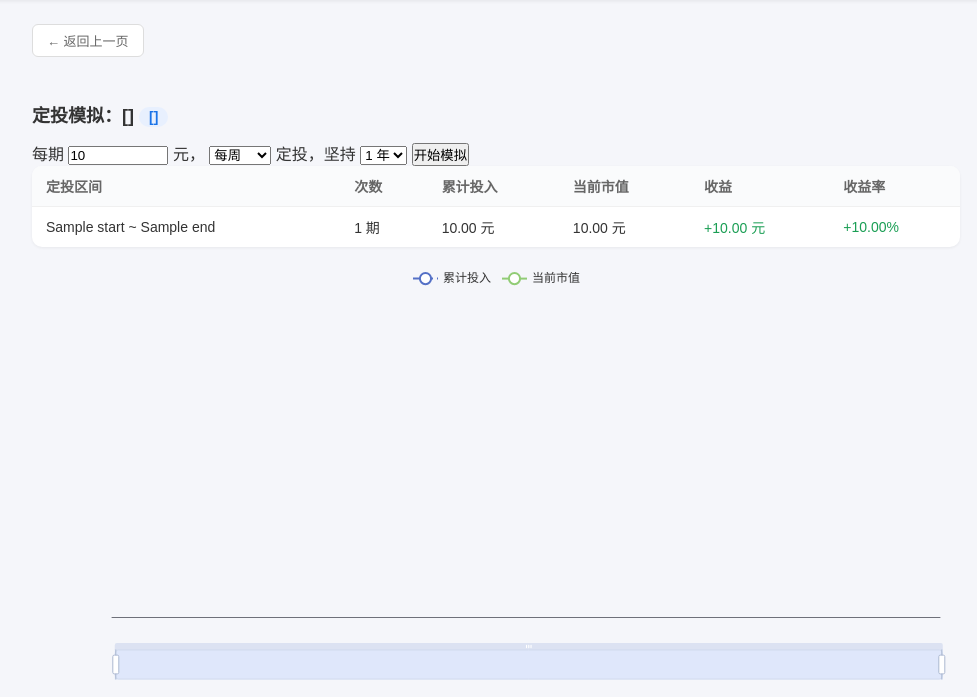
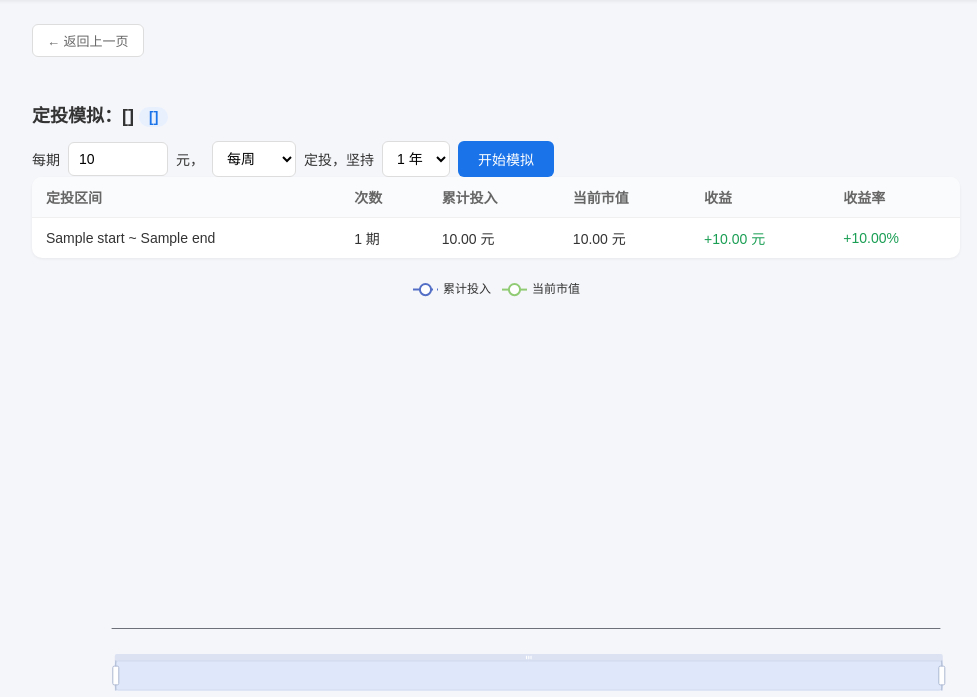
Before and after one commit to ainuo-AI/fund, a Flask app: template templates/sip.html in a window 1280 px wide. Shown: the part 53-750 px from the top of the page, without its empty margins (144-1121 px from the left). Run offline with Flask 3, Linux system fonts and the light colour scheme; the template is opened without the code that fills it: most values are stand-ins (such as "Sample title", 1, 10 or a date in 2020).

Commit message:
修复：首页基金卡片转义防 XSS，定投表单控件与文字字号对齐

```diff
--- a/static/style.css
+++ b/static/style.css
@@ -134,6 +134,19 @@ h2 { margin: 28px 0 14px; font-size: 18px; }
 .compare-form button:hover { background: #1557b0; }
 .compare-link { margin-left: 10px; }
 
+/* 定投模拟页参数表单：文字、输入框、下拉框横向排一排，字号对齐 */
+.sip-form { display: flex; align-items: center; flex-wrap: wrap; gap: 8px; font-size: 14px; }
+.sip-form input, .sip-form select {
+    padding: 8px 10px; font-size: 14px; font-family: inherit;
+    border: 1px solid #ddd; border-radius: 6px; outline: none; background: #fff;
+}
+.sip-form input:focus, .sip-form select:focus { border-color: #1a73e8; }
+.sip-form button {
+    padding: 8px 20px; font-size: 14px; border: none; background: #1a73e8;
+    color: #fff; border-radius: 6px; cursor: pointer;
+}
+.sip-form button:hover { background: #1557b0; }
+
 /* 对比页"按名称搜索添加" */
 .add-fund { position: relative; max-width: 560px; margin-top: 10px; }
 .add-fund input {
```
Also changed, not shown: templates/index.html (+11 -10 lines).
